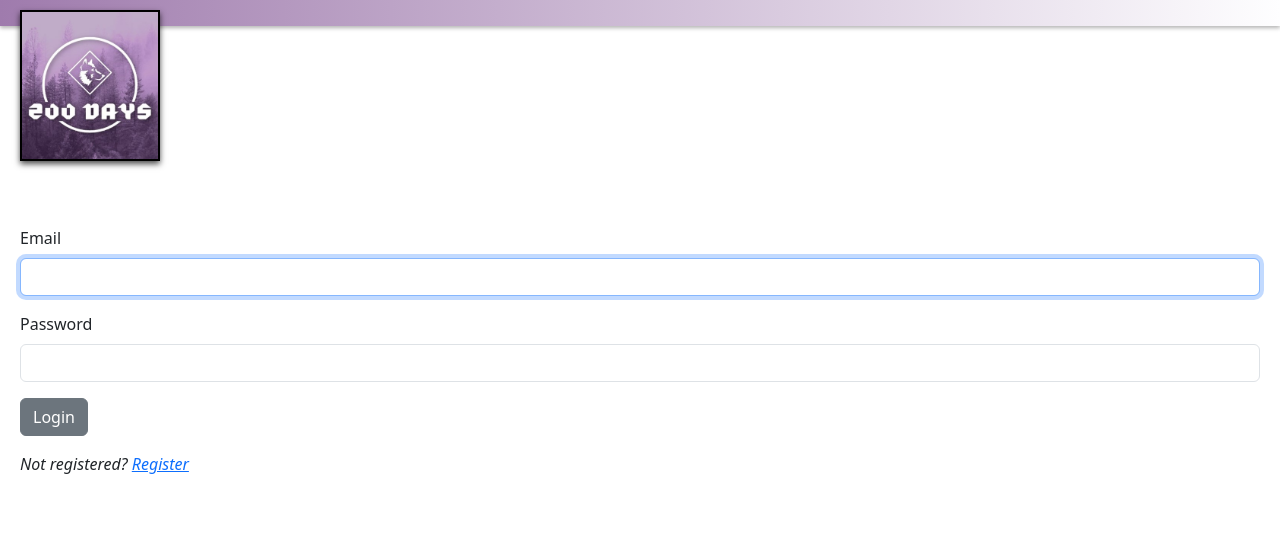
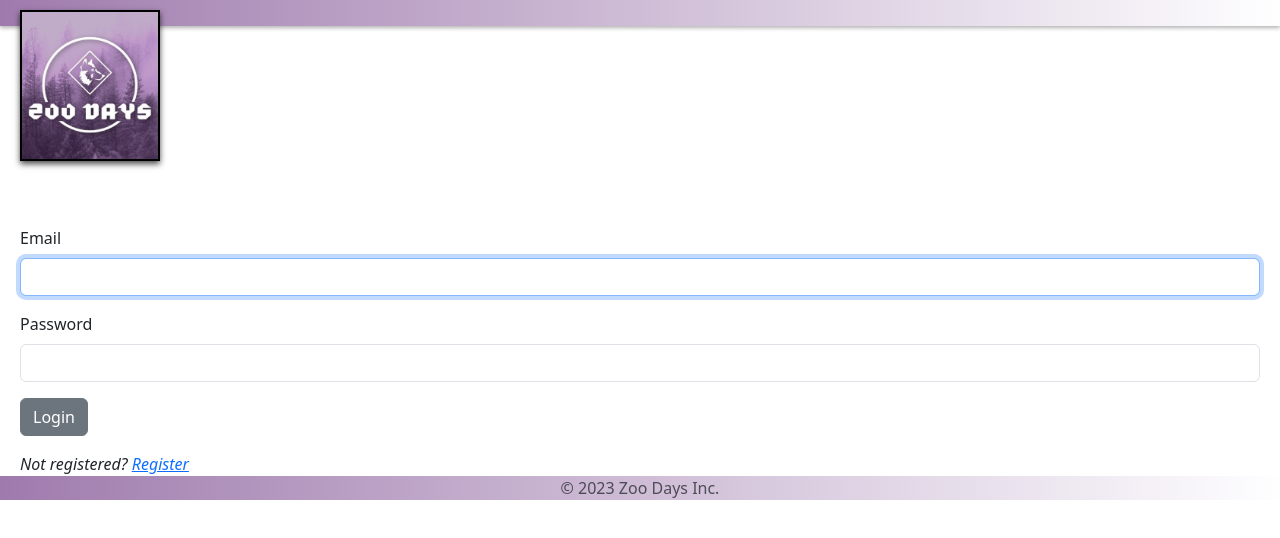
Before and after one commit to kaci-wooldridge/ZooDays, a React (Create React App) app in the folder client/: page /login in a window 1280 px wide. Shown: the top 538 px of the page. Built offline with nearby package versions, Linux system fonts and the light colour scheme; no server answers.

Commit message:
added footer

```diff
--- a/client/src/App.js
+++ b/client/src/App.js
@@ -5,6 +5,7 @@ import ApplicationViews from './components/ApplicationViews';
 import { useEffect, useState } from 'react';
 import { me, onLoginStatusChange } from './modules/authManager';
 import { Spinner } from 'reactstrap';
+import Footer from './components/Footer';
 
 function App() {
   const [isLoggedIn, setIsLoggedIn] = useState(null);
@@ -30,6 +31,7 @@ function App() {
     <BrowserRouter>
       <Header isLoggedIn={isLoggedIn} user={user} />
       <ApplicationViews isLoggedIn={isLoggedIn} user={user} />
+      <Footer />
     </BrowserRouter>
   );
 }
--- /dev/null
+++ b/client/src/components/Footer.js
@@ -0,0 +1,13 @@
+import React from 'react';
+
+function Footer() {
+    return (
+        <footer className="footer">
+            <div className="container">
+                <span className="text-muted">© {new Date().getFullYear()} Zoo Days Inc.</span>
+            </div>
+        </footer>
+    );
+}
+
+export default Footer;
--- a/client/src/components/Home.js
+++ b/client/src/components/Home.js
@@ -3,12 +3,12 @@ import PictureCarousel from "./PictureCarousel";
 
 export default function Home() {
     return (
-        <>
+        <div className="home-container">
             <div className="home-page">
                 <div className="picture-carousel">
                     <PictureCarousel />
                 </div>
             </div>
-        </>
+        </div>
     );
 }
--- a/client/src/components/Schedules.js
+++ b/client/src/components/Schedules.js
@@ -31,7 +31,7 @@ export default function Schedules() {
     }
 
     return (
-        <>
+        <div className="schedules-container">
             <div className="banner-image-4">
                 <div className="banner-text">
                     <h1>Plan Your Visit</h1>
@@ -76,6 +76,6 @@ export default function Schedules() {
                 </tbody>
                 </Table>
             </div>
-        </>
+        </div>
     )
 }
--- a/client/src/index.css
+++ b/client/src/index.css
@@ -1,4 +1,5 @@
 body {
+
   margin: 0;
   font-family: -apple-system, BlinkMacSystemFont, 'Segoe UI', 'Roboto', 'Oxygen',
     'Ubuntu', 'Cantarell', 'Fira Sans', 'Droid Sans', 'Helvetica Neue',
@@ -18,6 +19,14 @@ code {
   background: linear-gradient(to right, rgb(159, 123, 173, 1), rgb(254, 254, 255, 1));
   backdrop-filter: blur(50px);
   box-shadow: 0 2px 4px 0 rgba(0, 0, 0, .3);
+}
+
+.footer{
+  text-align: center;
+  background: #553e60;
+  background: -webkit-linear-gradient(to right, rgb(159, 123, 173, 1), rgb(254, 254, 255, 1));
+  background: linear-gradient(to right, rgb(159, 123, 173, 1), rgb(254, 254, 255, 1));
+  backdrop-filter: blur(50px);
 }
 
 .nav-items {
@@ -155,6 +164,10 @@ code {
   margin: 30px;
 }
 
+.schedules-container, .schedule-details-page{
+  min-height: 100vh;
+}
+
 .banner-image {
   background-image: linear-gradient(rgba(0, 0, 0, 0.2), rgba(0, 0, 0, 0.2)), url('./images/banner-wolf6.jpg');
   background-position: center;
@@ -260,17 +273,14 @@ code {
   z-index: -1;
 }
 
-.home-page {
+.home-container{
   background-image: url("https://prod.speakcdn.com/sitefiles/2147/images/cheeta-pattern.jpg");
   background-position: center;
   background-repeat: no-repeat;
   background-size: cover;
+  min-height: 100vh;
   position: relative;
-  block-size: auto;
-  aspect-ratio: 2/1;
-  object-fit: cover;
-  object-position: top center;
-  z-index: -1;
+  z-index: -4;
 }
 
 .logo-img {
```
